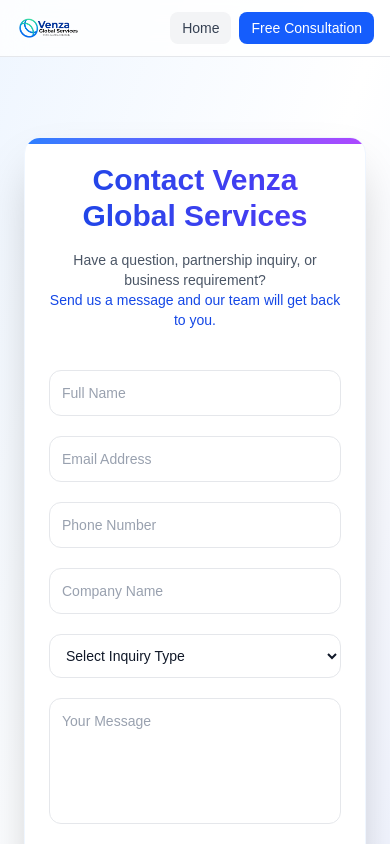
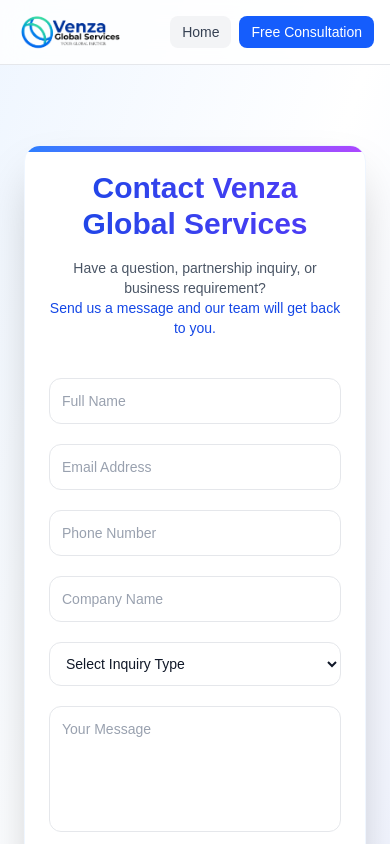
Before and after one commit to venzags/vgs-website, a Next.js app: page /contact in a window 390 px wide. Shown: the top 844 px of the page. Built offline with nearby package versions, Linux system fonts and the light colour scheme.

Commit message:
Add consultation and contact page navigation

```diff
--- a/src/app/contact/page.tsx
+++ b/src/app/contact/page.tsx
@@ -14,8 +14,9 @@
       {/* Header */}
       <header className="border-b border-gray-200 bg-white/80 backdrop-blur-md sticky top-0 z-50">
         <div className="max-w-7xl mx-auto px-4 sm:px-6 py-3 sm:py-4 flex justify-between items-center">
-          {/* Logo – already responsive */}
+          {/* Logo – now properly sized on mobile */}
           <Link href="/" className="flex items-center shrink-0">
+            {/* Desktop Logo (hidden on mobile) */}
             <Image
               src="/images/vgs-logo.png"
               alt="Venza Global Services"
@@ -24,17 +25,18 @@
               priority
               className="hidden sm:block h-8 w-auto md:h-auto md:w-auto"
             />
+            {/* Mobile Logo (hidden on desktop) – now much bigger */}
             <Image
               src="/images/vgs-logo.png"
               alt="Venza Global Services"
-              width={200}
-              height={75}
+              width={180}
+              height={70}
               priority
-              className="block sm:hidden h-6 w-auto"
+              className="block sm:hidden h-10 w-auto"
             />
           </Link>
 
-          {/* Navigation – now mobile friendly */}
+          {/* Navigation */}
           <div className="flex items-center gap-2 sm:gap-3 ml-4">
             <Link
               href="/"
@@ -52,16 +54,14 @@
         </div>
       </header>
 
-      {/* Contact section – unchanged, still colourful */}
+      {/* Contact section */}
       <div className="max-w-3xl mx-auto py-20 px-6">
         <div className="bg-white rounded-2xl shadow-2xl border border-blue-50 relative overflow-hidden">
           <div className="absolute top-0 left-0 right-0 h-1.5 bg-gradient-to-r from-blue-500 via-indigo-500 to-purple-500" />
-
           <div className="p-6 sm:p-8">
             <h1 className="text-3xl sm:text-4xl font-extrabold text-center mb-4 bg-gradient-to-r from-blue-700 to-indigo-600 bg-clip-text text-transparent">
               Contact Venza Global Services
             </h1>
-
             <p className="text-gray-600 text-center mb-10 max-w-xl mx-auto text-sm sm:text-base">
               Have a question, partnership inquiry, or business requirement?
               <br />
@@ -69,9 +69,7 @@
                 Send us a message and our team will get back to you.
               </span>
             </p>
-
             <form className="space-y-5 sm:space-y-6" onSubmit={handleSubmit}>
-              {/* All fields – same visibility fixes */}
               <div>
                 <label htmlFor="fullName" className="sr-only">Full Name</label>
                 <input
@@ -83,7 +81,6 @@
                   required
                 />
               </div>
-
               <div>
                 <label htmlFor="email" className="sr-only">Email Address</label>
                 <input
@@ -95,7 +92,6 @@
                   required
                 />
               </div>
-
               <div>
                 <label htmlFor="phone" className="sr-only">Phone Number</label>
                 <input
@@ -106,7 +102,6 @@
                   className="w-full border border-gray-200 focus:border-blue-500 focus:ring-2 focus:ring-blue-200 p-3 sm:p-4 rounded-xl outline-none transition text-gray-900 placeholder-gray-400 bg-white text-sm sm:text-base"
                 />
               </div>
-
               <div>
                 <label htmlFor="company" className="sr-only">Company Name</label>
                 <input
@@ -117,7 +112,6 @@
                   className="w-full border border-gray-200 focus:border-blue-500 focus:ring-2 focus:ring-blue-200 p-3 sm:p-4 rounded-xl outline-none transition text-gray-900 placeholder-gray-400 bg-white text-sm sm:text-base"
                 />
               </div>
-
               <div>
                 <label htmlFor="inquiryType" className="sr-only">Select Inquiry Type</label>
                 <select
@@ -136,7 +130,6 @@
                   <option value="career">Career Opportunity</option>
                 </select>
               </div>
-
               <div>
                 <label htmlFor="message" className="sr-only">Your Message</label>
                 <textarea
@@ -147,7 +140,6 @@
                   className="w-full border border-gray-200 focus:border-blue-500 focus:ring-2 focus:ring-blue-200 p-3 sm:p-4 rounded-xl outline-none transition resize-none text-gray-900 placeholder-gray-400 bg-white text-sm sm:text-base"
                 />
               </div>
-
               <button
                 type="submit"
                 className="w-full bg-gradient-to-r from-blue-600 to-indigo-600 hover:from-blue-700 hover:to-indigo-700 text-white py-3 sm:py-4 rounded-xl font-bold text-base sm:text-lg shadow-lg shadow-blue-200/50 transition"
@@ -158,7 +150,6 @@
           </div>
         </div>
       </div>
-
       <footer className="border-t border-gray-200 py-8 text-center text-gray-500 text-sm">
         © 2026 Venza Global Services. All Rights Reserved.
       </footer>
```
